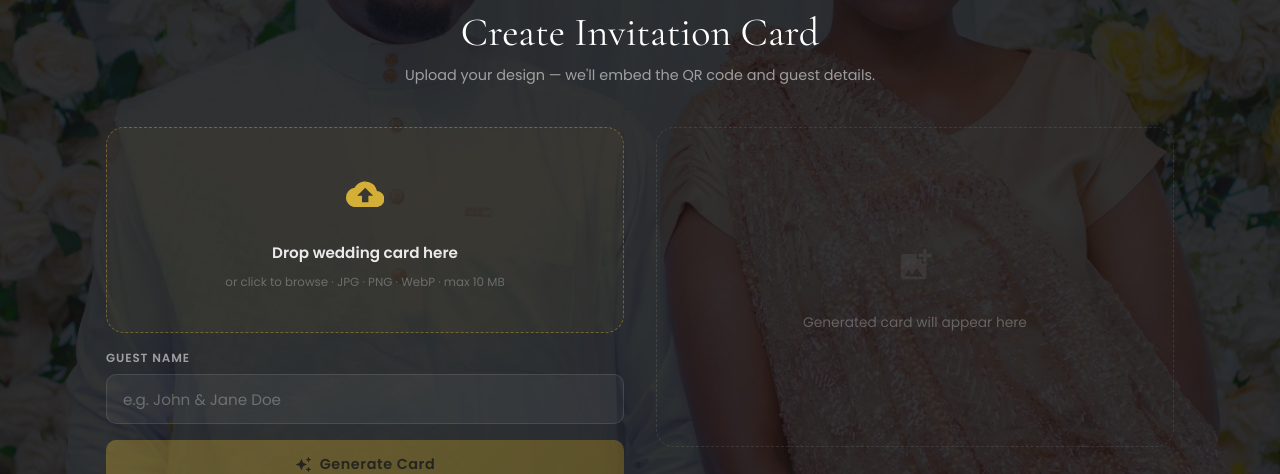
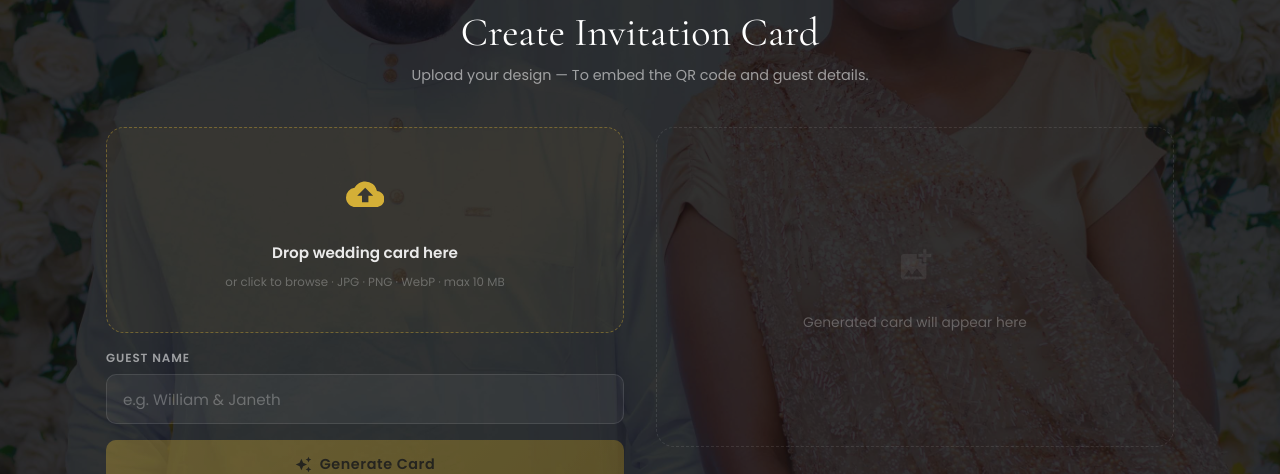
Before and after one commit to lktec-io/card-generator, a React (Vite) app: page /create in a window 1280 px wide. Shown: the part 134-608 px from the top of the page. Built offline with nearby package versions, Linux system fonts and the light colour scheme; no server answers.

Commit message:
-----------

```diff
--- a/src/components/CardGenerator.jsx
+++ b/src/components/CardGenerator.jsx
@@ -140,7 +140,7 @@ export default function CardGenerator() {
         <div className="create-header">
           <span className="create-ornament">— Card Generator —</span>
           <h1>Create Invitation Card</h1>
-          <p>Upload your design — we'll embed the QR code and guest details.</p>
+          <p>Upload your design — To embed the QR code and guest details.</p>
         </div>
 
         <div className="create-layout">
@@ -182,7 +182,7 @@ export default function CardGenerator() {
               <input
                 id="guestName"
                 type="text"
-                placeholder="e.g. John & Jane Doe"
+                placeholder="e.g. William & Janeth"
                 value={guestName}
                 onChange={(e) => setGuestName(e.target.value)}
                 maxLength={100}
```
